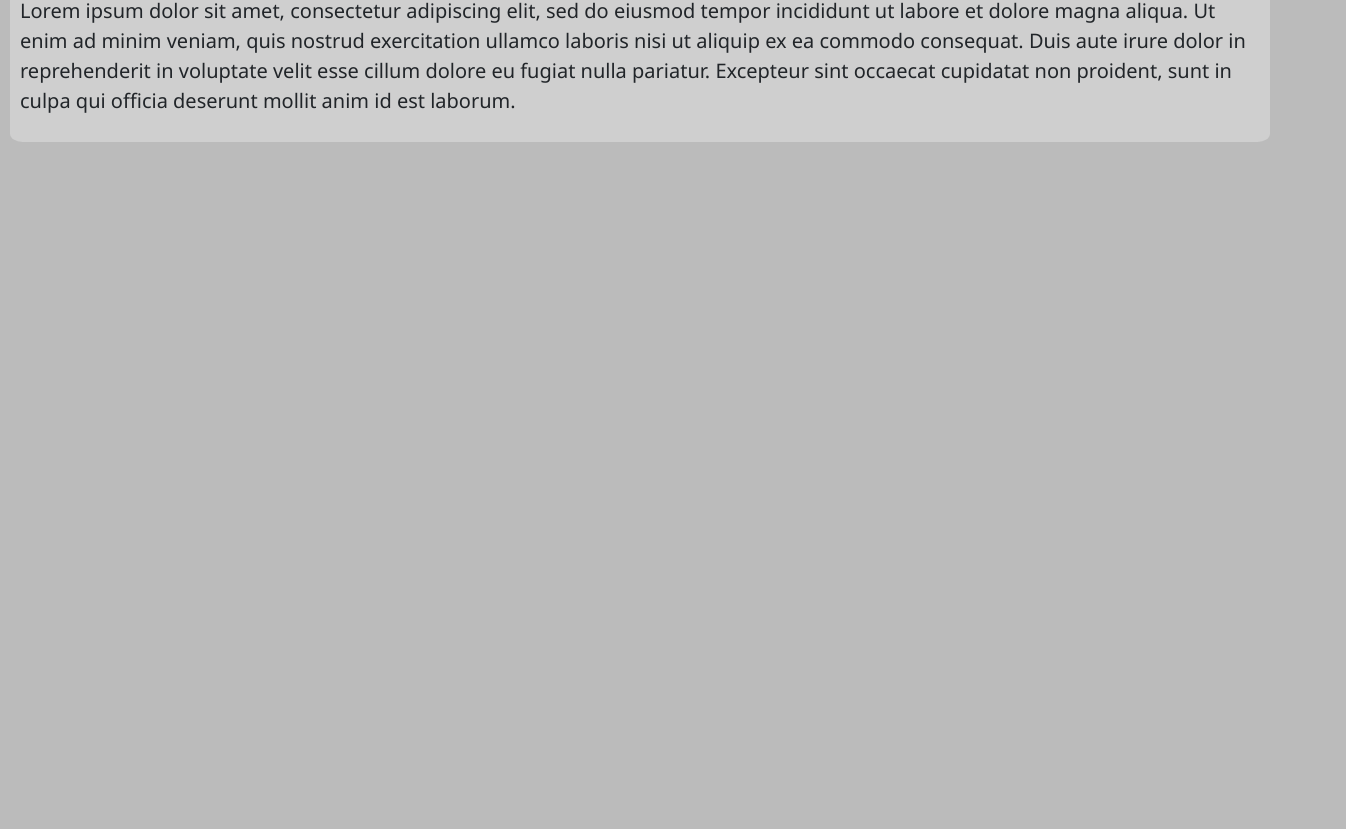
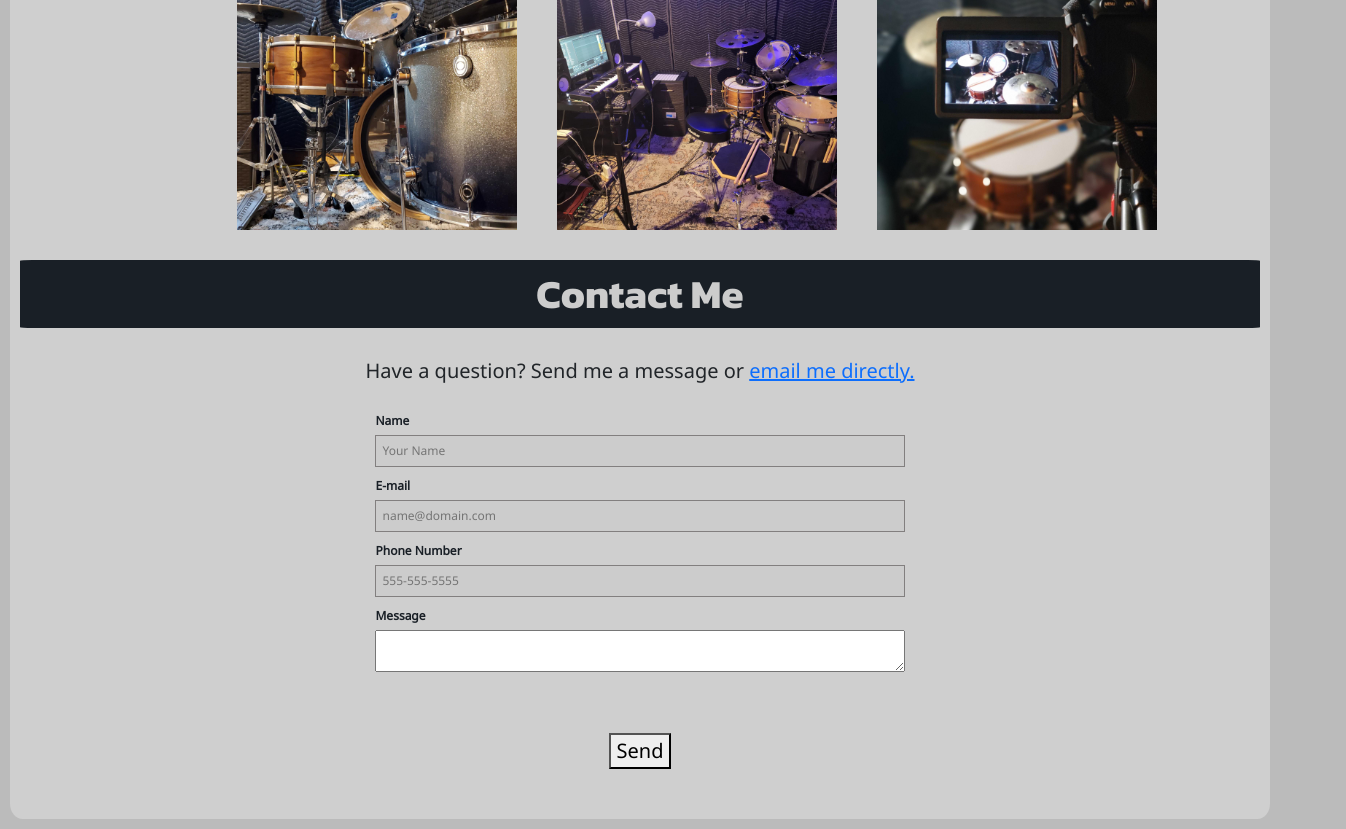
Before and after one commit to sarahschuller/jeff-website, a website: page index.html in a window 1280 px wide. Shown: the part 778-1607 px from the top of the page, 1346 px wide, since content can reach past the window. Before the commit the page ends 930 px from the top, so only its background shows below. Drawn offline with nearby package versions, Linux system fonts and the light colour scheme.

Commit message:
add contact form and styling, remove bootstrap nav

```diff
--- a/index.html
+++ b/index.html
@@ -10,26 +10,6 @@
 </head>
 <body>
     <!-- Navigation Bar -->
-
-    <!-- Bootstrap Navbar -->
-
-    <!-- <nav class="navbar navbar-expand-lg sticky-top navbar-dark bg-dark">
-        <div class="container-fluid">
-          <a class="navbar-brand" href="#">Jeff's Drums</a>
-          <button class="navbar-toggler" type="button" data-bs-toggle="collapse" data-bs-target="#navbarNavAltMarkup" aria-controls="navbarNavAltMarkup" aria-expanded="false" aria-label="Toggle navigation">
-            <span class="navbar-toggler-icon"></span>
-          </button>
-          <div class="collapse navbar-collapse" id="navbarNavAltMarkup">
-            <div class="navbar-nav">
-              <a class="nav-link active" aria-current="page" href="#home" id="home">Home</a>
-              <a class="nav-link" href="#about" id="about">About</a>
-              <a class="nav-link" href="#contact" id="contact">Contact</a>
-            </div>
-          </div>
-        </div>
-      </nav> -->
-
-      <!-- END Bootstrap Navbar -->
 
       <!-- Custom Navbar -->
       <header class="page-header">
@@ -78,7 +58,33 @@
     <!-- Contact Me/Social Media Section -->
     <section class="contact" id="contact">
         <h1>Contact Me</h1>
-        <p>    Lorem ipsum dolor sit amet, consectetur adipiscing elit, sed do eiusmod tempor incididunt ut labore et dolore magna aliqua. Ut enim ad minim veniam, quis nostrud exercitation ullamco laboris nisi ut aliquip ex ea commodo consequat. Duis aute irure dolor in reprehenderit in voluptate velit esse cillum dolore eu fugiat nulla pariatur. Excepteur sint occaecat cupidatat non proident, sunt in culpa qui officia deserunt mollit anim id est laborum.</p>
+        <div class="contact-me">
+          <form action="https://usebasin.com/f/2ab2e87c15e8" method="POST" id="contact-form">
+              <p>Have a question? Send me a message or <a href="mailto:jschuller91@gmail.com">email me directly.</a></p>
+
+              <fieldset class="contact-form">
+
+                  <label for="text" id="name">Name</label>
+                  <input type="text" name="name" id="name" placeholder="Your Name" required>
+
+                  <label for="email">E-mail</label>
+                  <input type="email" name="email" placeholder="name@domain.com" id="email" required>
+
+                  <label for="phone">Phone Number</label>
+                  <input type="text" name="phone" placeholder="555-555-5555" id="phone">
+
+                  <label for="message" id="message">Message</label>
+                  <textarea name="message" maxlength="250">
+                  </textarea>
+                  <p id="js-form-response"></p>
+
+              </fieldset>
+
+              <fieldset class="contact-action">
+
+                  <button type="submit" value="submit">Send</button>
+
+              </fieldset>
     </section>
 </main>
 
--- a/style.css
+++ b/style.css
@@ -123,6 +123,60 @@ span {
     padding: 10px;
 }
 
+.contact-me {
+  display: flex;
+  justify-content: center;
+  align-items: center;
+}
+
+form {
+  overflow: hidden;
+  max-width: 800px;
+  margin: 20px;
+}
+
+fieldset {
+  border: 0;
+  margin: 0;
+  padding: 0;
+}
+
+.contact-form {
+  font-size: 12px;
+  padding: 0 10px 20px 10px;
+}
+
+.contact-form label {
+  color: var(--dark);
+  display: block;
+  font-weight: bold;
+  margin: 10px 0 5px 0;
+}
+
+.contact-form input {
+  background: var(--light);
+  border: 1px solid var(--accent);
+  padding: 6px;
+  width: 100%;
+}
+
+.contact-action {
+  display: flex;
+  justify-content: center;
+  padding: 20px;
+}
+
+.contact-action label {
+  font-size: 12px;
+  float: left;
+  margin: 10px 0 0 20px;
+}
+
+textarea {
+  width: 100%;
+  resize: vertical;
+}
+
 @media screen and (max-width: 600px) {
     .extra-img {
         width: 130px;
```
